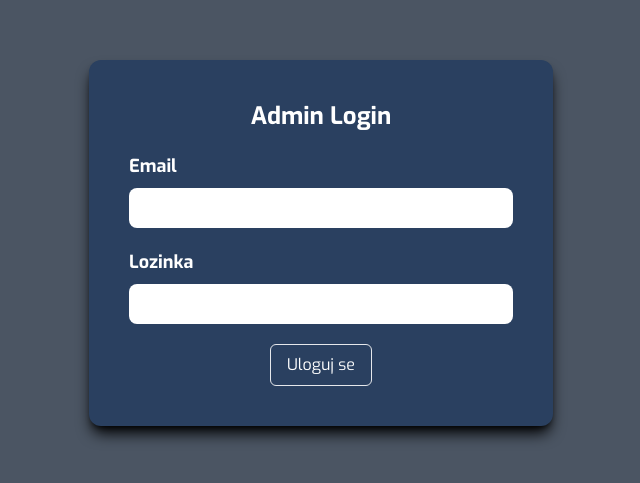
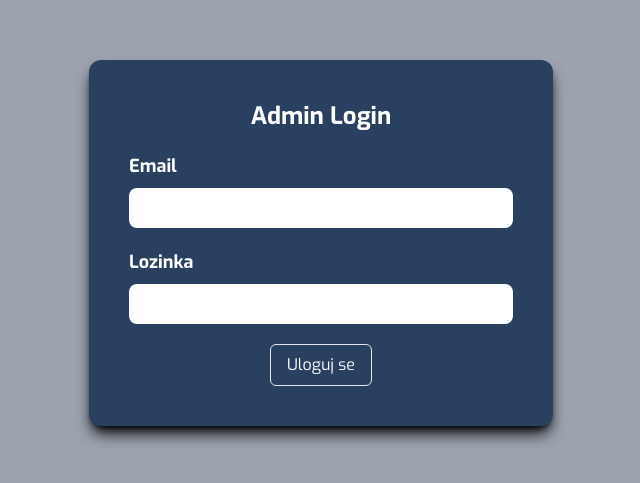
Before and after one commit to minzhoudu/eurocompass-simple, a React (Vite) app: page /admin in a window 1280 px wide. Shown: the part 157-640 px from the top of the page, without its empty margins (319-959 px from the left). Built offline with nearby package versions, Linux system fonts and the light colour scheme; no server answers.

Commit message:
bg color

```diff
--- a/src/components/admin/AdminLogin/AdminLogin.tsx
+++ b/src/components/admin/AdminLogin/AdminLogin.tsx
@@ -49,7 +49,7 @@
   }, [status, navigate]);
 
   return (
-    <main className="flex h-screen w-screen items-center justify-center bg-gray-600">
+    <main className="flex h-screen w-screen items-center justify-center bg-gray-400">
       <div className="flex flex-col gap-5 rounded-xl bg-primaryBlue p-10 shadow-lg shadow-black">
         <h1 className="text-center text-2xl font-bold text-white">
           Admin Login
--- a/src/pages/admin-pages/admin-dashboard/AdminDashboard.tsx
+++ b/src/pages/admin-pages/admin-dashboard/AdminDashboard.tsx
@@ -1,6 +1,6 @@
 export const AdminDashboard = () => {
   return (
-    <div className="flex h-[95%] w-full flex-col items-center justify-center bg-slate-400">
+    <div className="flex h-[95%] w-full flex-col items-center justify-center bg-gray-400">
       <div className="rounded-md bg-primaryBlue px-4 py-2">
         <h1 className="text-2xl font-semibold text-white">
           Eurocompass Admin Panel
```
